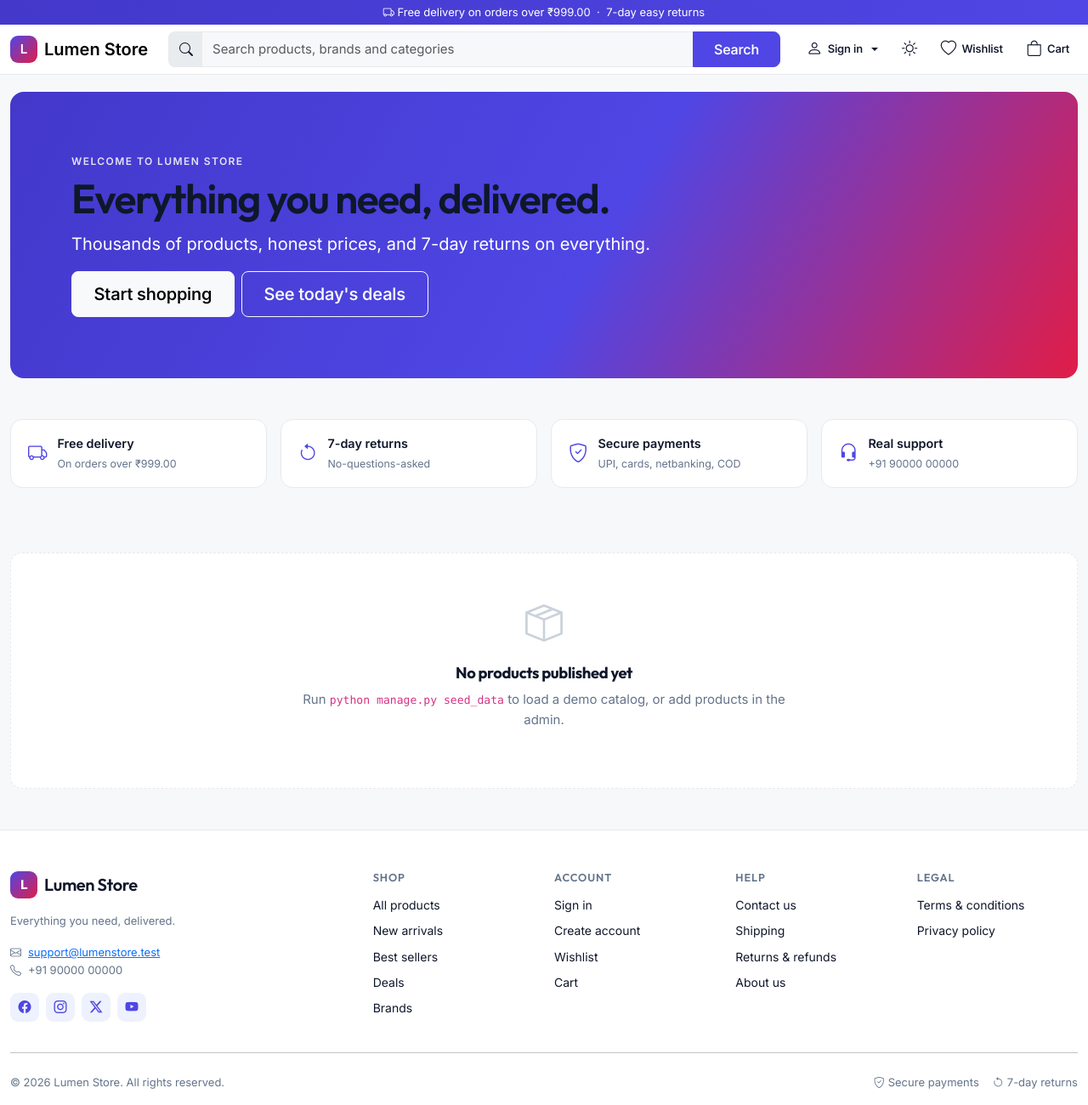
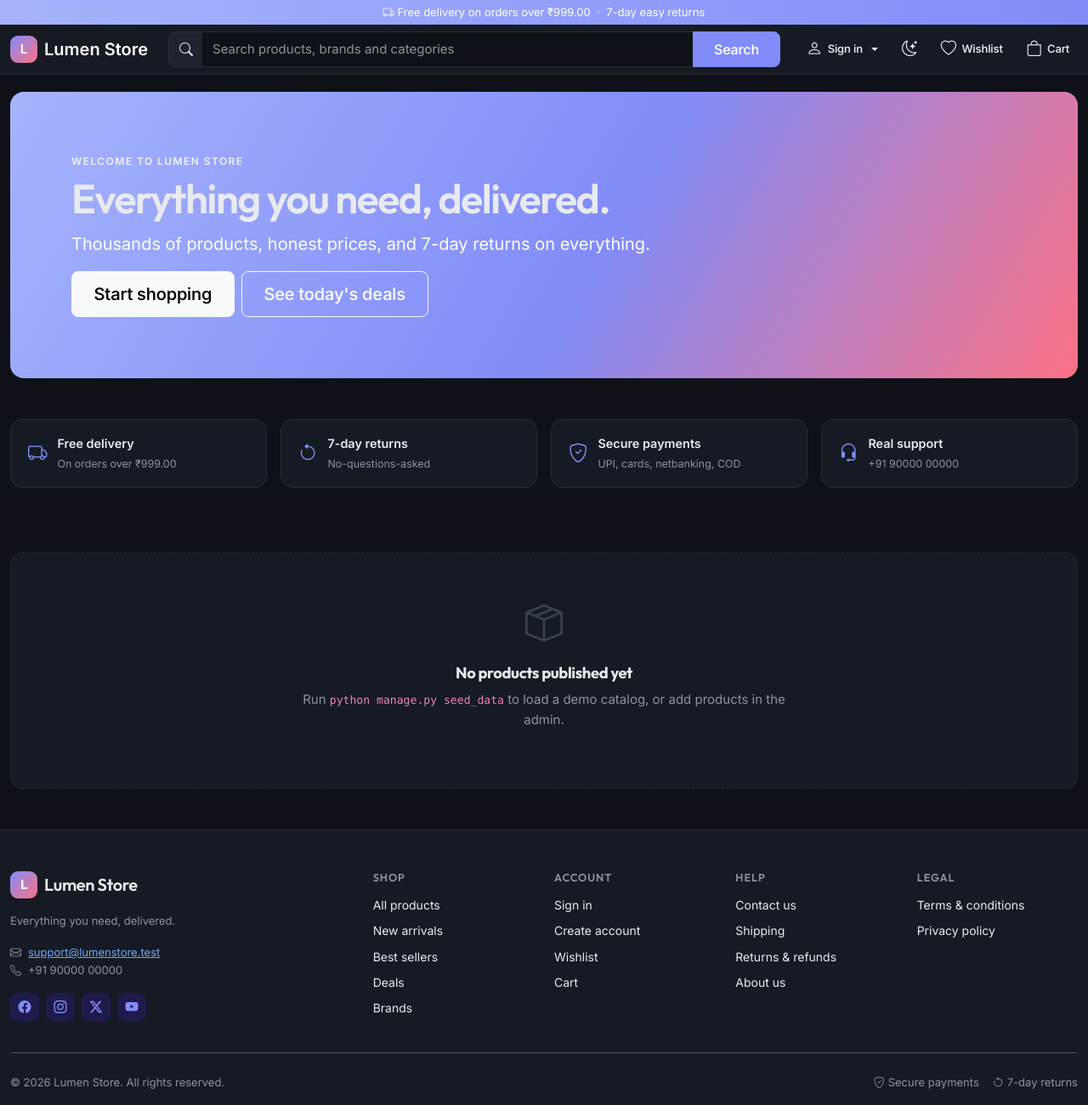
Before and after one commit to venky099/e-comweb, a Django app: page / in a window 1280 px wide. Shown: the whole page at 85% size. Run offline with Django 5.2, Linux system fonts and the light colour scheme; data that the repository does not hold is empty; parts of the project's set-up code (start-up, migrations or seed data) failed here and were passed over; some libraries are stand-ins or nearby versions.

Commit message:
Make dark the default theme and refresh the hero imagery
Dark is now the house style: white text on a dark ground site-wide,
applied before first paint so nothing flashes light first. Choosing light
from the header toggle still sticks, and that choice wins over the
default on every later visit.

The OS-preference listener is gone. It followed prefers-color-scheme
whenever no explicit choice was stored, which directly contradicts a
fixed default -- an OS theme change would have flipped the site out from
under the visitor. color-scheme is declared for both themes so native
scrollbars, date pickers and autofill match rather than punching light
rectangles into a dark page.

New hero photography, searched with editorial terms rather than product
ones ("desk workspace", "fashion boutique", "modern kitchen") since the
banners sit behind white headline text and want to be low-key.

The 500 page needed handling separately. It deliberately does not extend
base.html -- a server error may mean the database or a context processor
is unavailable -- so it cannot read the stored theme. It is now dark by
default with a prefers-color-scheme light fallback, self-contained as it
has to be.

Co-Authored-By: Claude Opus 5 (1M context) <noreply@anthropic.com>

```diff
--- a/static/css/app.css
+++ b/static/css/app.css
@@ -5,6 +5,8 @@
    ========================================================================== */
 
 :root {
+  color-scheme: light;   /* native scrollbars, date pickers, autofill */
+
   /* ---- palette -------------------------------------------------------
      One accent, used only for actions and emphasis. Everything else is a
      neutral. Restraint is what reads as expensive; scattering brand colour
@@ -78,6 +80,8 @@
    know which theme is active. Applies on an explicit choice
    (data-bs-theme="dark") or the OS preference when no choice was made. */
 [data-bs-theme="dark"] {
+  color-scheme: dark;
+
   --brand: #818cf8;
   --brand-hover: #a5b4fc;
   --brand-soft: #1e1b4b;
--- a/static/js/app.js
+++ b/static/js/app.js
@@ -322,17 +322,6 @@
       });
     });
 
-    // Follow the OS only while the visitor has not chosen for themselves.
-    if (window.matchMedia) {
-      window.matchMedia("(prefers-color-scheme: dark)").addEventListener("change", function (event) {
-        var chosen = null;
-        try { chosen = localStorage.getItem("theme"); } catch (e) { /* ignore */ }
-        if (chosen) return;
-        root.setAttribute("data-bs-theme", event.matches ? "dark" : "light");
-        paintIcons();
-      });
-    }
-
     paintIcons();
   })();
 
--- a/templates/base.html
+++ b/templates/base.html
@@ -27,13 +27,12 @@
     (function () {
       var root = document.documentElement;
 
-      // Theme: an explicit choice wins, otherwise follow the OS. Resolved
-      // here rather than on load, so the page never flashes the wrong theme.
+      // Dark is the house style; a visitor who picks light keeps light.
+      // Resolved here rather than on load, so the page never flashes the
+      // wrong theme before the stylesheet applies.
       var stored = null;
       try { stored = localStorage.getItem("theme"); } catch (e) { /* private mode */ }
-      var prefersDark = window.matchMedia
-        && window.matchMedia("(prefers-color-scheme: dark)").matches;
-      root.setAttribute("data-bs-theme", stored || (prefersDark ? "dark" : "light"));
+      root.setAttribute("data-bs-theme", stored === "light" ? "light" : "dark");
 
       var reduced = window.matchMedia
         && window.matchMedia("(prefers-reduced-motion: reduce)").matches;
```
Also changed, not shown: apps/core/management/commands/fetch_images.py (+5 -3 lines), templates/errors/500.html (+12 -5 lines).
